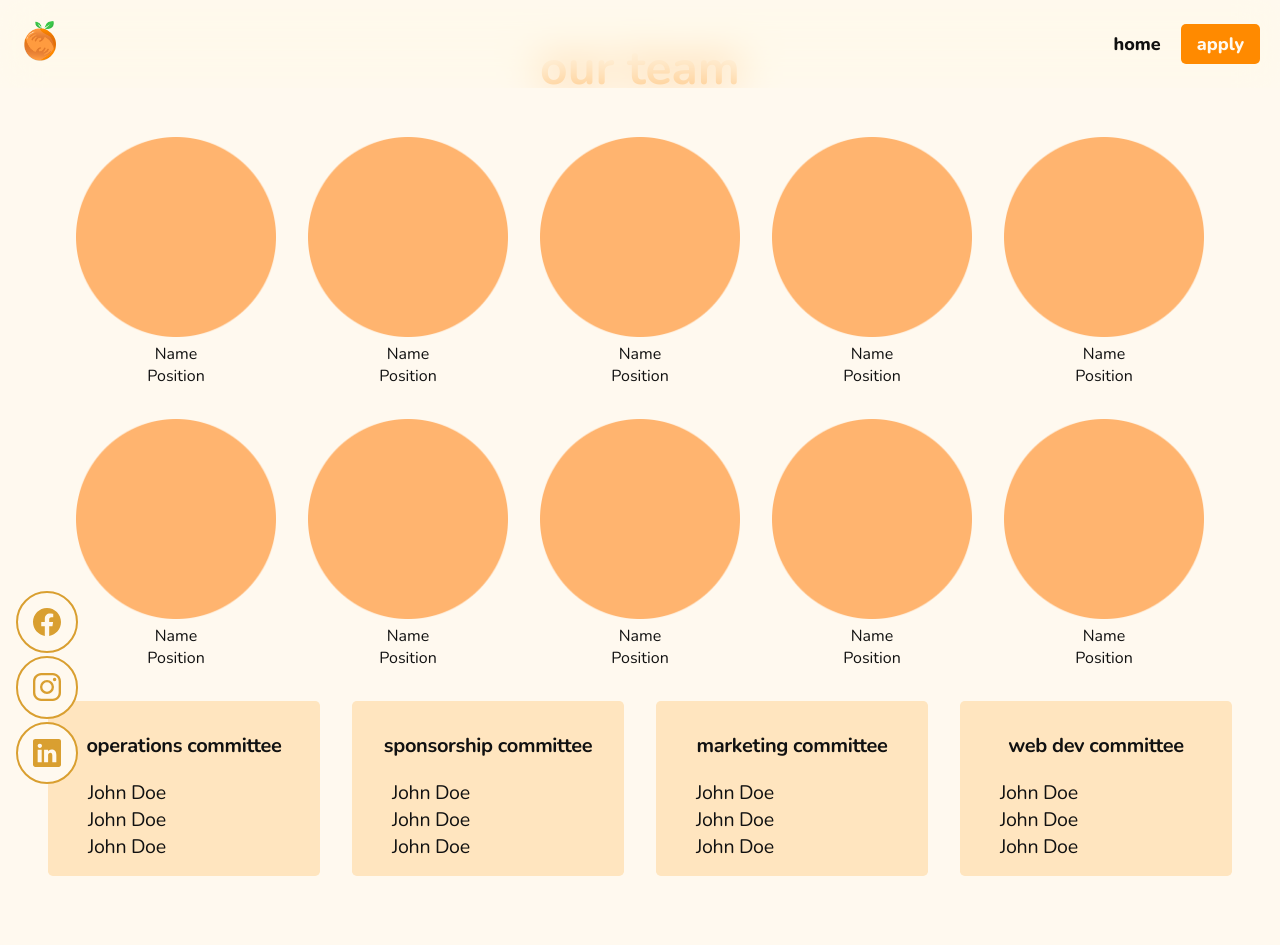
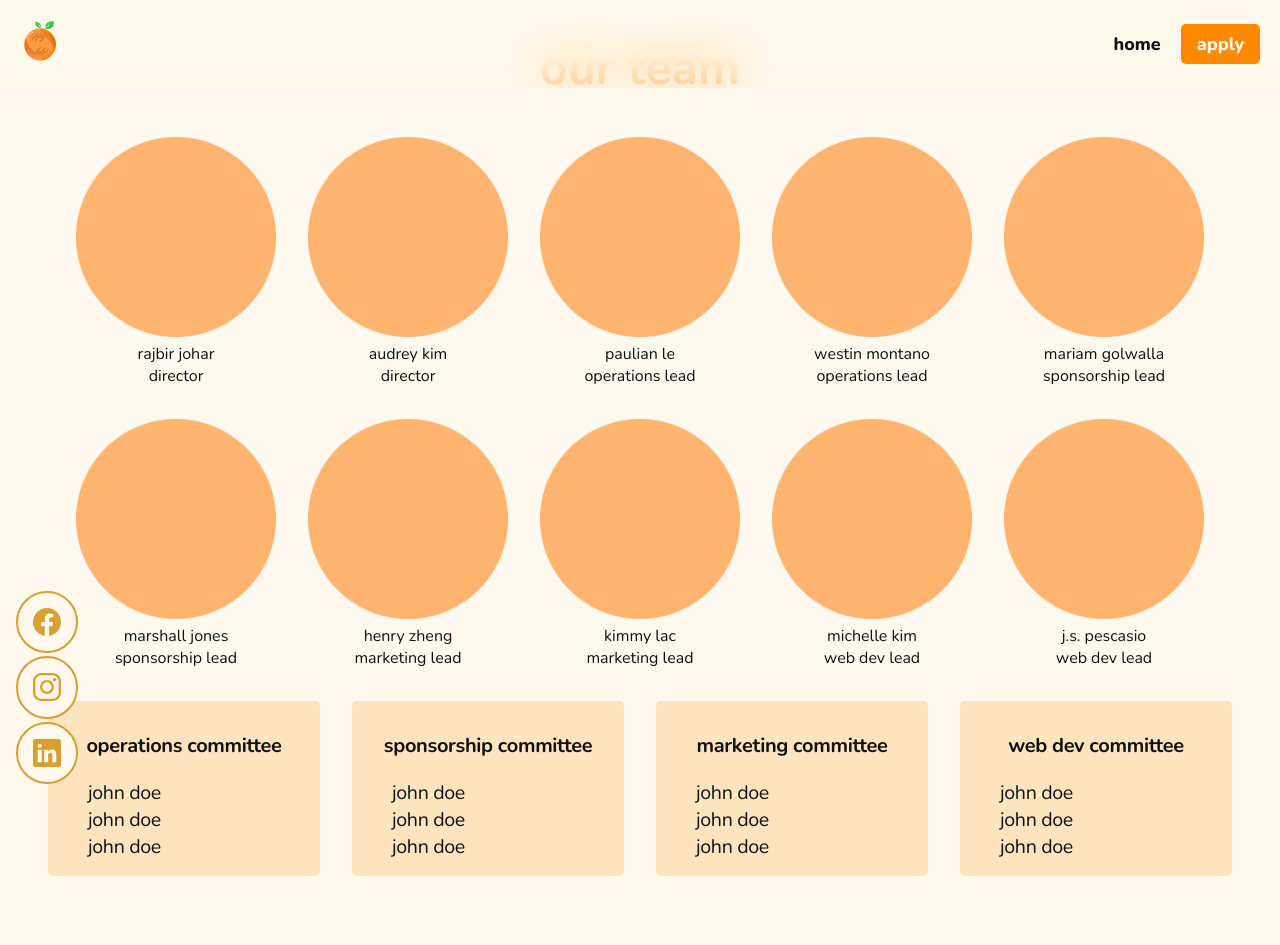
Before and after one commit to citrushack/cutiehack2021, a Next.js app: page /team in a window 1280 px wide. Shown: the top 945 px of the page. Built offline with nearby package versions, Linux system fonts and the light colour scheme; no server answers.

Commit message:
Add names

```diff
--- a/pages/team.js
+++ b/pages/team.js
@@ -17,7 +17,7 @@ export default function Team() {
               height="200"
             />
             <figcaption>
-              Name<br></br> Position
+              rajbir johar<br></br>director
             </figcaption>
           </figure>
           <figure>
@@ -28,7 +28,7 @@ export default function Team() {
               height="200"
             />
             <figcaption>
-              Name<br></br> Position
+              audrey kim<br></br>director
             </figcaption>
           </figure>
           <figure>
@@ -39,7 +39,7 @@ export default function Team() {
               height="200"
             />
             <figcaption>
-              Name<br></br> Position
+              paulian le<br></br>operations lead
             </figcaption>
           </figure>
           <figure>
@@ -50,7 +50,7 @@ export default function Team() {
               height="200"
             />
             <figcaption>
-              Name<br></br> Position
+              westin montano<br></br>operations lead
             </figcaption>
           </figure>
           <figure>
@@ -61,7 +61,7 @@ export default function Team() {
               height="200"
             />
             <figcaption>
-              Name<br></br> Position
+              mariam golwalla<br></br>sponsorship lead
             </figcaption>
           </figure>
           <figure>
@@ -72,7 +72,7 @@ export default function Team() {
               height="200"
             />
             <figcaption>
-              Name<br></br> Position
+              marshall jones<br></br>sponsorship lead
             </figcaption>
           </figure>
           <figure>
@@ -83,7 +83,7 @@ export default function Team() {
               height="200"
             />
             <figcaption>
-              Name<br></br> Position
+              henry zheng<br></br>marketing lead
             </figcaption>
           </figure>
           <figure>
@@ -94,7 +94,7 @@ export default function Team() {
               height="200"
             />
             <figcaption>
-              Name<br></br> Position
+              kimmy lac<br></br>marketing lead
             </figcaption>
           </figure>
           <figure>
@@ -105,7 +105,7 @@ export default function Team() {
               height="200"
             />
             <figcaption>
-              Name<br></br> Position
+              michelle kim<br></br>web dev lead
             </figcaption>
           </figure>
           <figure>
@@ -116,7 +116,7 @@ export default function Team() {
               height="200"
             />
             <figcaption>
-              Name<br></br> Position
+              j.s. pescasio<br></br>web dev lead
             </figcaption>
           </figure>
         </div>
@@ -124,33 +124,33 @@ export default function Team() {
           <div className={styles.col}>
             <h4>operations committee</h4>
             <ul>
-              <li>John Doe</li>
-              <li>John Doe</li>
-              <li>John Doe</li>
+              <li>john doe</li>
+              <li>john doe</li>
+              <li>john doe</li>
             </ul>
           </div>
           <div className={styles.col}>
             <h4>sponsorship committee</h4>
             <ul>
-              <li>John Doe</li>
-              <li>John Doe</li>
-              <li>John Doe</li>
+              <li>john doe</li>
+              <li>john doe</li>
+              <li>john doe</li>
             </ul>
           </div>
           <div className={styles.col}>
             <h4>marketing committee</h4>
             <ul>
-              <li>John Doe</li>
-              <li>John Doe</li>
-              <li>John Doe</li>
+              <li>john doe</li>
+              <li>john doe</li>
+              <li>john doe</li>
             </ul>
           </div>
           <div className={styles.col}>
             <h4>web dev committee</h4>
             <ul>
-              <li>John Doe</li>
-              <li>John Doe</li>
-              <li>John Doe</li>
+              <li>john doe</li>
+              <li>john doe</li>
+              <li>john doe</li>
             </ul>
           </div>
         </div>
```
